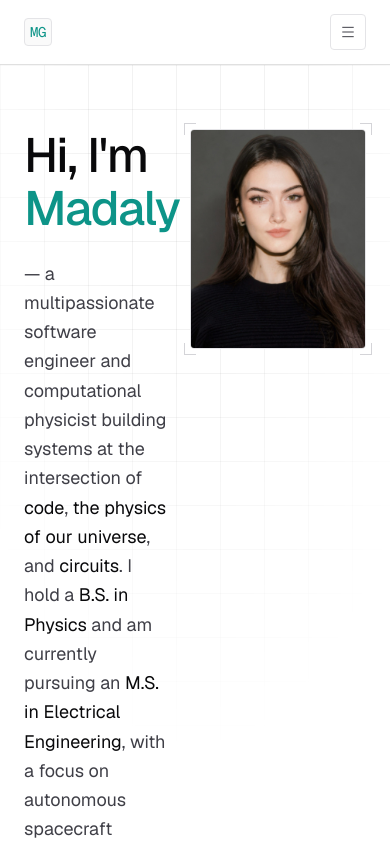
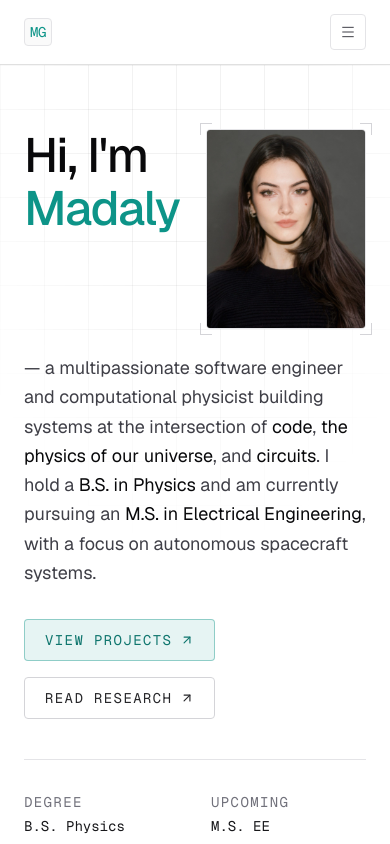
Before and after one commit to mxddi/personal-portfolio, a Next.js app: page / in a window 390 px wide. Shown: the top 844 px of the page. Built offline with nearby package versions, Linux system fonts and the light colour scheme.

Commit message:
Optimized for mobile: profile pic wrapping in hero

```diff
--- a/app/globals.css
+++ b/app/globals.css
@@ -83,6 +83,44 @@
   .container-page {
     @apply mx-auto w-full max-w-6xl px-6 md:px-10;
   }
+
+  /*
+   * Hero layout grid. On mobile, only the heading sits beside the profile
+   * photo — the bio, CTAs, and stats flow full-width beneath both. From
+   * `sm` up, the photo spans the full height of the text column instead
+   * (heading + bio + CTAs + stats stacked to its left), matching the
+   * original side-by-side desktop layout.
+   */
+  .hero-grid {
+    display: grid;
+    align-items: start;
+    grid-template-columns: 1fr auto;
+    column-gap: 1.25rem;
+    row-gap: 1.5rem;
+    grid-template-areas:
+      "heading photo"
+      "bio bio"
+      "cta cta"
+      "stats stats";
+  }
+
+  @media (min-width: 640px) {
+    .hero-grid {
+      column-gap: 2.5rem;
+      row-gap: 2rem;
+      grid-template-areas:
+        "heading photo"
+        "bio photo"
+        "cta photo"
+        "stats photo";
+    }
+  }
+
+  @media (min-width: 768px) {
+    .hero-grid {
+      column-gap: 4rem;
+    }
+  }
 }
 
 /* ---------------------------------------------------------------------- */
--- a/components/home/hero.tsx
+++ b/components/home/hero.tsx
@@ -7,13 +7,26 @@ export function Hero() {
     <section className="relative overflow-hidden border-b border-zinc-200">
       <div className="bg-grid-fade absolute inset-0" />
 
-      <div className="container-page relative flex flex-row items-start gap-5 py-16 sm:gap-10 sm:py-24 md:gap-16 md:py-32">
-        <div className="flex min-w-0 flex-1 flex-col gap-6 sm:gap-8">
-          <h1 className="animate-fade-up max-w-4xl text-balance text-5xl font-medium leading-[1.1] tracking-tight text-zinc-950 opacity-0 sm:text-6xl md:text-7xl">
+      <div className="container-page relative py-16 sm:py-24 md:py-32">
+        <div className="hero-grid">
+          <h1
+            style={{ gridArea: "heading" }}
+            className="animate-fade-up min-w-0 max-w-4xl text-balance text-5xl font-medium leading-[1.1] tracking-tight text-zinc-950 opacity-0 sm:text-6xl md:text-7xl"
+          >
             Hi, I&apos;m <span className="text-accent">Madaly</span>
           </h1>
 
-          <p className="animate-fade-up max-w-2xl text-balance text-lg leading-relaxed text-zinc-700 opacity-0 [animation-delay:80ms] sm:text-xl">
+          <div
+            style={{ gridArea: "photo" }}
+            className="animate-fade-up shrink-0 justify-self-end opacity-0 [animation-delay:120ms] sm:justify-self-auto"
+          >
+            <ProfilePhoto />
+          </div>
+
+          <p
+            style={{ gridArea: "bio" }}
+            className="animate-fade-up max-w-2xl text-balance text-lg leading-relaxed text-zinc-700 opacity-0 [animation-delay:80ms] sm:text-xl"
+          >
             — a multipassionate software engineer and computational physicist
             building
             systems at the intersection of{" "}
@@ -30,7 +43,10 @@ export function Hero() {
             , with a focus on autonomous spacecraft systems.
           </p>
 
-          <div className="animate-fade-up flex flex-wrap items-center gap-4 pt-2 opacity-0 [animation-delay:160ms]">
+          <div
+            style={{ gridArea: "cta" }}
+            className="animate-fade-up flex flex-wrap items-center gap-4 pt-2 opacity-0 [animation-delay:160ms]"
+          >
             <Link
               href="/projects"
               className="group inline-flex items-center gap-2 rounded-sm border border-accent/40 bg-accent/10 px-5 py-2.5 font-mono text-sm uppercase tracking-widest text-accent-dim transition-all duration-300 ease-precise hover:bg-accent/20"
@@ -53,7 +69,10 @@ export function Hero() {
             </Link>
           </div>
 
-          <dl className="animate-fade-up mt-4 grid max-w-2xl grid-cols-2 gap-x-8 gap-y-4 border-t border-zinc-200 pt-8 font-mono text-sm opacity-0 [animation-delay:240ms] sm:grid-cols-3">
+          <dl
+            style={{ gridArea: "stats" }}
+            className="animate-fade-up mt-4 grid max-w-2xl grid-cols-2 gap-x-8 gap-y-4 border-t border-zinc-200 pt-8 font-mono text-sm opacity-0 [animation-delay:240ms] sm:grid-cols-3"
+          >
             {[
               { label: "Degree", value: "B.S. Physics" },
               { label: "Upcoming", value: "M.S. EE" },
@@ -68,10 +87,6 @@ export function Hero() {
             ))}
           </dl>
         </div>
-
-        <div className="animate-fade-up shrink-0 opacity-0 [animation-delay:120ms]">
-          <ProfilePhoto />
-        </div>
       </div>
     </section>
   );
--- a/components/home/profile-photo.tsx
+++ b/components/home/profile-photo.tsx
@@ -22,7 +22,7 @@ export function ProfilePhoto() {
   const src = findProfileImage();
 
   return (
-    <div className="relative w-44 sm:w-48 md:w-52 lg:w-64 xl:w-72">
+    <div className="relative w-28 min-[375px]:w-40 sm:w-44 md:w-52 lg:w-64 xl:w-72">
       {/* Corner brackets — technical "figure" framing */}
       <span className="absolute -left-1.5 -top-1.5 h-3 w-3 border-l border-t border-zinc-300 sm:-left-2 sm:-top-2 sm:h-4 sm:w-4" />
       <span className="absolute -right-1.5 -top-1.5 h-3 w-3 border-r border-t border-zinc-300 sm:-right-2 sm:-top-2 sm:h-4 sm:w-4" />
@@ -35,7 +35,7 @@ export function ProfilePhoto() {
             src={src}
             alt="Portrait of Madaly G"
             fill
-            sizes="(min-width: 1280px) 288px, (min-width: 1024px) 256px, (min-width: 768px) 208px, (min-width: 640px) 192px, 176px"
+            sizes="(min-width: 1280px) 288px, (min-width: 1024px) 256px, (min-width: 768px) 208px, (min-width: 640px) 176px, 160px"
             className="object-cover"
             priority
           />
```
